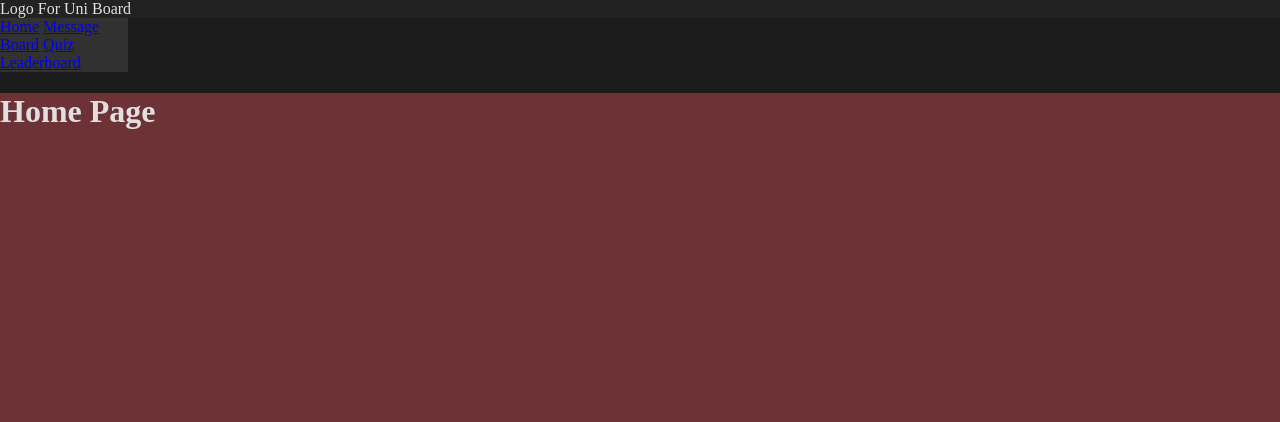
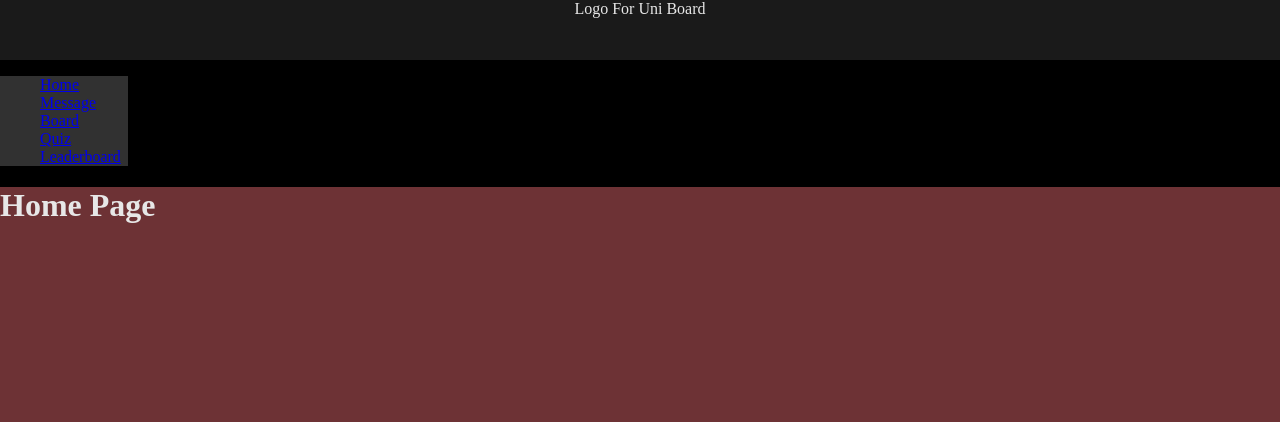
Before and after one commit to nmac-dev/uni-board, a Django app: page / in a window 1280 px wide. Shown: the top 422 px of the page. Before the commit the page ends 129 px from the top, so only its background shows below. Run offline with Django 3.2, Linux system fonts and the light colour scheme.

Commit message:
Updated: base template

```diff
--- a/src/main/static/main/css/main.css
+++ b/src/main/static/main/css/main.css
@@ -4,22 +4,37 @@ body {
     margin: 0;
     padding: 0;
     border: 0;
-    color: #e0e0e0;
-    background-color: #1b1b1b;
+
+    color: #e7e7e7;
+    background-color: #000;
+
+    z-index: 0;
 }
 
 /* Base Header */
 #base_header{
 
-    background-color: #222222;
+  background-color: #1a1a1a;
+  text-align: center;
+  height: 7.5%;
+
+  z-index: 1;
 }
+  #base_header img {
+  }
+
 
 /* Base Nav */
 #base_nav{
 
     width: 10%;
     background-color: #313131;
+
+    z-index: 2;
 }
+  #base_nav ul {
+    list-style-type: none;
+  }
 
 /* Main Content */
 #main_content{
@@ -27,6 +42,8 @@ body {
     width: 100%;
     height: 100%;
     background-color: #6d3235;
+
+    z-index: 3;
 }
 
 
--- a/src/main/templates/main/base.html
+++ b/src/main/templates/main/base.html
@@ -15,10 +15,12 @@
     </div>
     <!--Nav-->
     <div id="base_nav">
-        <a href="/">Home</a>
-        <a href="/messageboard">Message Board</a>
-        <a href="/quiz">Quiz</a>
-        <a href="/leaderboard">Leaderboard</a>
+        <ul>
+        <li><a href="/">Home</a></li>
+        <li><a href="/messageboard">Message Board</a></li>
+        <li><a href="/quiz">Quiz</a></li>
+        <li><a href="/leaderboard">Leaderboard</a></li>
+        </ul>
     </div>
     <!--Main_Content-->
     <div id="main_content" name="main_content">
```
